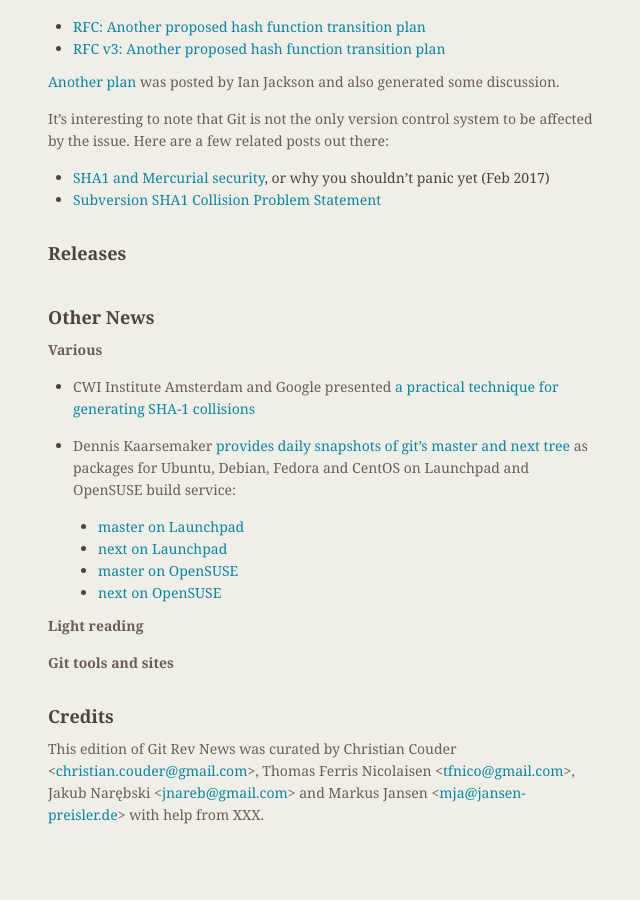
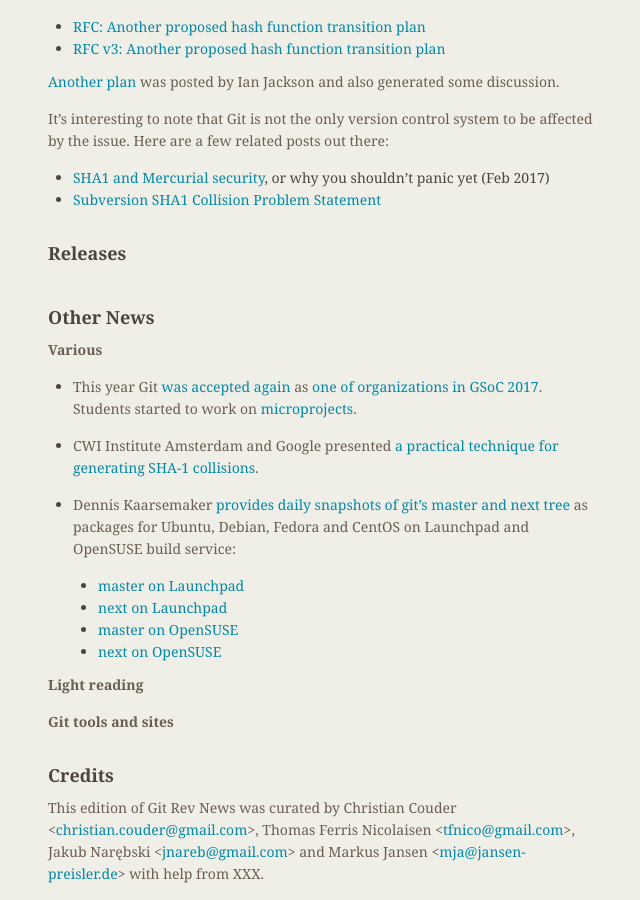
Before and after one commit to git/git.github.io, a Jekyll site: the page built from rev_news/drafts/edition-25.md, in a window 1280 px wide and 900 px high, scrolled down 1100 px. Shown: the whole window, without its empty margins (486-1126 px from the left). Built offline with Jekyll 4.4.1, drawn with Linux system fonts in a browser that asks for light colours; before the commit the page ends 1941 px from its top, so only the background shows below that.

Commit message:
rn-25: add small article about GSoC

```diff
--- a/rev_news/drafts/edition-25.md
+++ b/rev_news/drafts/edition-25.md
@@ -97,7 +97,11 @@
 
 __Various__
 
-* CWI Institute Amsterdam and Google presented [a practical technique for generating SHA-1 collisions](https://security.googleblog.com/2017/02/announcing-first-sha1-collision.html)
+* This year Git [was accepted again](http://public-inbox.org/git/CAP8UFD1+Yn8W3YXF6Wn3=7Kiim9h6WtK7cqDu1G0uF8+CuORQg@mail.gmail.com/) as
+[one of organizations in GSoC 2017](https://summerofcode.withgoogle.com/organizations/5465129203269632/).
+Students started to work on [microprojects](https://git.github.io/SoC-2017-Microprojects/).
+
+* CWI Institute Amsterdam and Google presented [a practical technique for generating SHA-1 collisions](https://security.googleblog.com/2017/02/announcing-first-sha1-collision.html).
 
 * Dennis Kaarsemaker [provides daily snapshots of git's master and next tree](http://public-inbox.org/git/1488208102.10235.3.camel@kaarsemaker.net/)
   as packages for Ubuntu, Debian, Fedora and CentOS on Launchpad and OpenSUSE build service:
```
